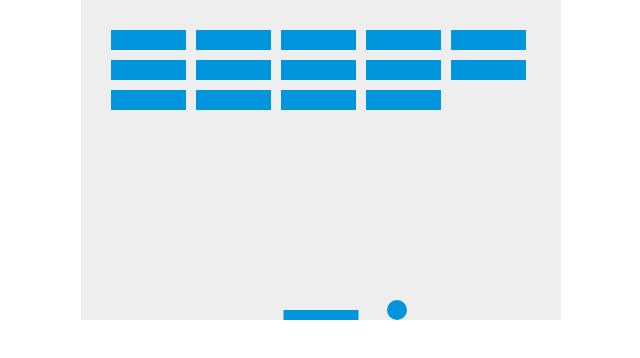
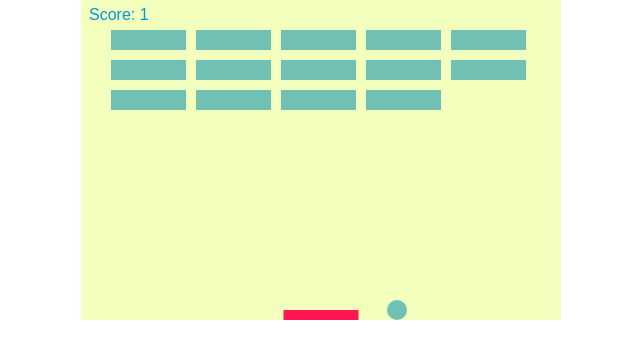
Before and after one commit to kadroff/brickgame, a plain HTML site: page index.html in a window 1280 px wide. Shown: the whole page, without its empty margins (319-959 px from the left). Drawn offline with Linux system fonts and the light colour scheme.

Commit message:
Добавил подсчет очков

```diff
--- a/index.html
+++ b/index.html
@@ -4,14 +4,13 @@
   <title>Gamedev Canvas</title>
   <style>
     * { padding: 0; margin: 0;}
-    canvas { background: #eee; display: block; margin: 0 auto; }
+    canvas { background: #F3FFBD; display: block; margin: 0 auto; }
   </style>
-  <audio id="shot" src="shot.wav"></audio>
 </head>
 <body>
-
+<audio id="collision" src="explosion.wav"></audio>
+<audio id="jump" src="jump.wav"></audio>
 <canvas id="myCanvas" width="480" height="320"></canvas>
-
 <script>
   var canvas = document.getElementById("myCanvas");
   var ctx = canvas.getContext("2d");
@@ -38,6 +37,9 @@
   // move
   var rightPressed = false;
   var leftPressed = false;
+
+  // score
+  var score = 0;
 
   var bricks = [];
   for(c = 0; c < brickColumnCount; c++) {
@@ -74,18 +76,30 @@
         var b = bricks[c][r];
         if(b.status == 1) {
           if(x > b.x && x < b.x+brickWidth && y > b.y && y < b.y+brickHeight) {
-              dy = -dy;
-              b.status = 0;
+            dy = -dy;
+            b.status = 0;
+            score++;
+            document.getElementById('collision').play();
+            if(score == brickRowCount*brickColumnCount) {
+                        alert("YOU WIN, CONGRATULATIONS!");
+                        document.location.reload();
+                    }
           }
         }
       }
     }
   }
 
+  function drawScore() {
+    ctx.font = "16px Arial";
+    ctx.fillStyle = "#0095DD";
+    ctx.fillText("Score: "+score, 8, 20);
+  }
+
   function drawBall() {
     ctx.beginPath();
     ctx.arc(x, y, ballRadius, 0, Math.PI*2);
-    ctx.fillStyle = "#0095DD";
+    ctx.fillStyle = "#70C1B3";
     ctx.fill();
     ctx.closePath();
   }
@@ -93,7 +107,7 @@
   function drawPaddle() {
     ctx.beginPath();
     ctx.rect(paddleX, canvas.height-paddleHeight, paddleWidth, paddleHeight);
-    ctx.fillStyle = "#0095DD";
+    ctx.fillStyle = "#FF1654";
     ctx.fill();
     ctx.closePath();
   }
@@ -108,7 +122,7 @@
           bricks[c][r].y = brickY;
           ctx.beginPath();
           ctx.rect(brickX, brickY, brickWidth, brickHeight);
-          ctx.fillStyle = "#0095DD";
+          ctx.fillStyle = "#70C1B3";
           ctx.fill();
           ctx.closePath();
       }
@@ -125,6 +139,7 @@
       drawPaddle();
       drawBricks();
       collisionDetection();
+      drawScore();
 
       if(x + dx > canvas.width-ballRadius || x + dx < ballRadius) {
         dx = -dx;
@@ -134,6 +149,7 @@
       } else if (y + dy > canvas.height-ballRadius) {
           if(x > paddleX && x < paddleX + paddleWidth) {
             dy = -dy;
+            document.getElementById('jump').play();
           } else {
             gameOver = true;
             alert("GAME OVER");
```
